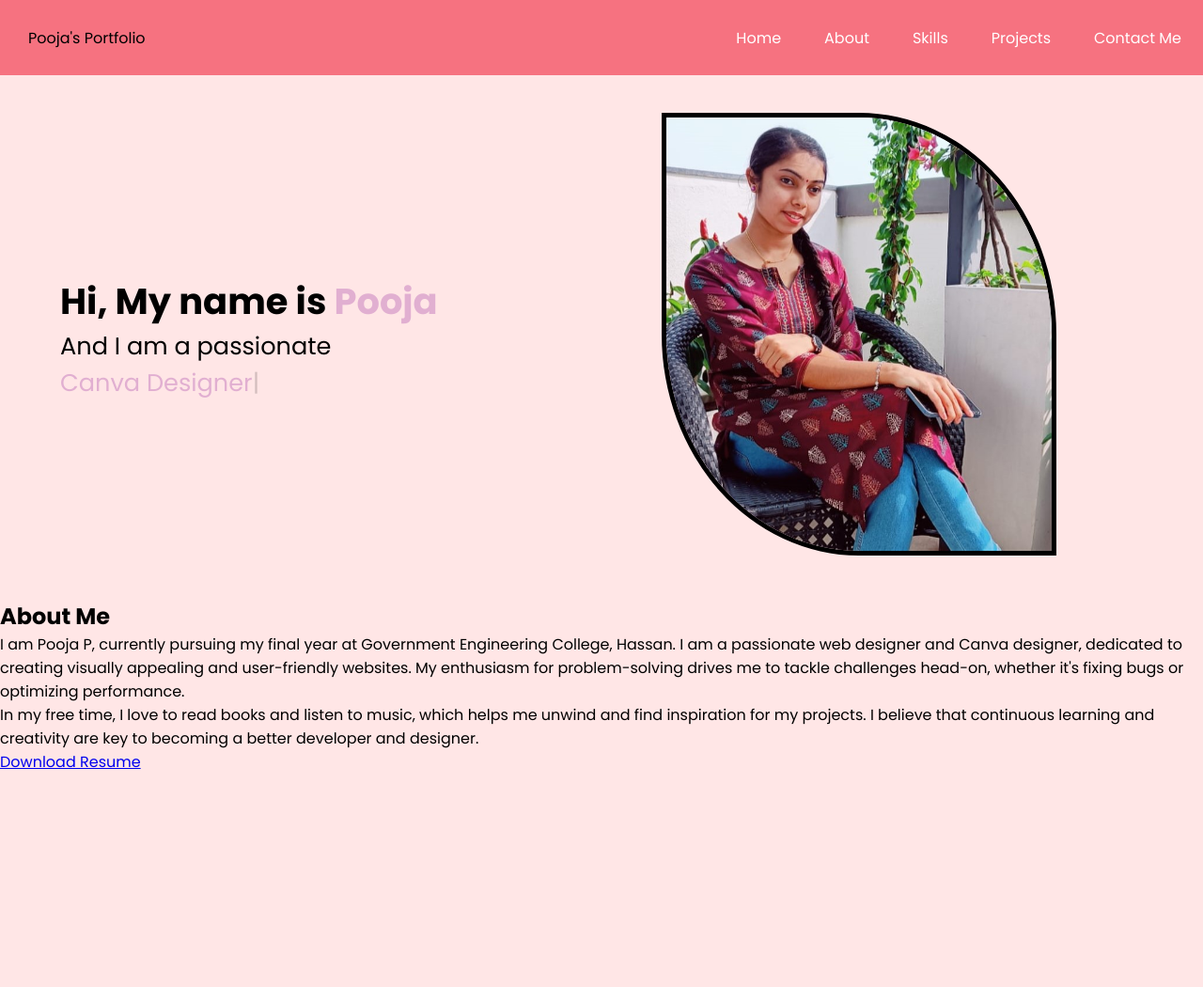
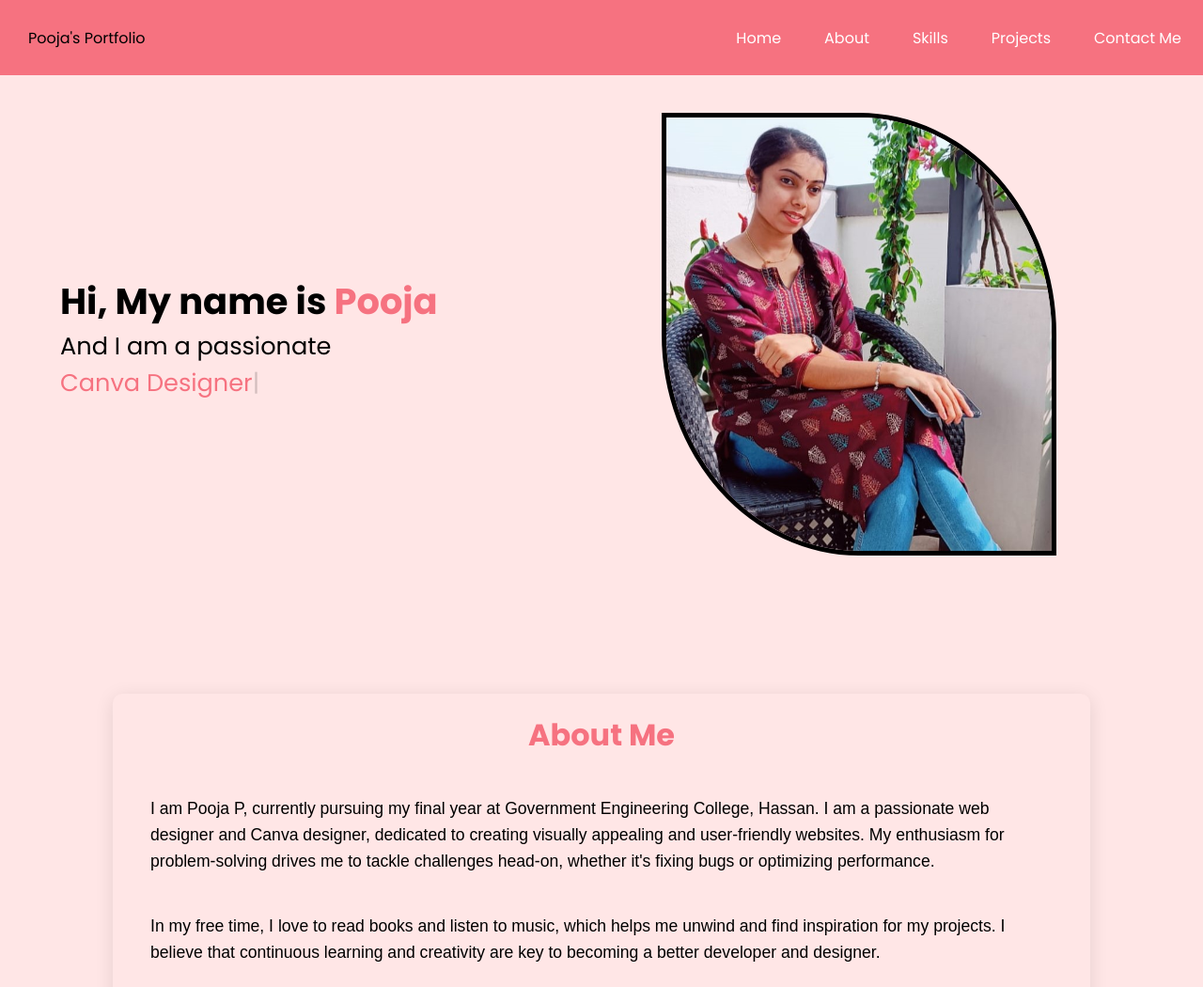
Before and after one commit to poojapgeek/portfolio, a plain HTML site: page index.html in a window 1280 px wide. Shown: the top 1050 px of the page at 94% size. Before the commit the page ends 823 px from the top, so only its background shows below. Drawn offline with nearby package versions, Linux system fonts and the light colour scheme.

Commit message:
styles added to about section

```diff
--- a/style.css
+++ b/style.css
@@ -32,7 +32,8 @@ nav ul li a {
   color: white;
 }
 nav ul li a:hover {
-  color: plum;
+  color: #c94b63;
+
   font-size: 1.05rem;
 }
 
@@ -53,7 +54,7 @@ nav ul li a:hover {
   font-size: 1.6rem;
 }
 #element {
-  color: #e1afd1;
+  color:  #f67280;
 }
 .rightSection {
   margin-right: 0;
@@ -64,8 +65,71 @@ nav ul li a:hover {
   border: 5px solid black;
 }
 .name {
-  color: #e1afd1;
-}
+  color:  #f67280;}
 #line {
   width: 300px;
 }
+.About {
+  margin: 120px;
+  padding: 20px;
+  background-color: #ffe6e6; /* Card background color */
+  border-radius: 10px; /* Rounded corners */
+  box-shadow: 0 4px 20px rgba(0, 0, 0, 0.1); /* Subtle shadow for depth */
+  transition: transform 0.5s ease, box-shadow 0.5s ease; /* Animation for hover effect */
+  display: flex;
+  flex-direction: column;
+  align-items: center;
+}
+
+.About h2 {
+  font-size: 2rem;
+  color: #f67280;
+   /* Header color */
+  margin-bottom: 20px;
+  text-align: center;
+}
+
+.About p {
+  font-size: 1.1rem;
+  line-height: 1.6;
+}
+
+/* Adding border and space between sections */
+.firstSection {
+  padding-bottom: 20px; /* Space below the first section */
+  margin-bottom: 20px; /* Space before the About section */
+}
+
+/* Animation effect on hover */
+.About:hover {
+  transform: scale(1.02); /* Slightly enlarge the card */
+  box-shadow: 0 8px 30px rgba(0, 0, 0, 0.2); /* Increase shadow depth */
+}
+.about1{
+  font-family: Arial, Helvetica, sans-serif;
+  padding:20px;
+  text-justify: distribute-all-lines;
+}
+.about2{
+  font-family: Arial, Helvetica, sans-serif;
+  padding:20px;
+  text-justify: distribute-all-lines;
+}
+.resume-btn {
+  display: inline-block;
+  padding: 10px 20px;
+  background-color: #f67280;
+  color: white;
+  text-decoration: none;
+  border-radius: 5px;
+  font-size: 1rem;
+  font-weight: 700;
+  transition: background-color 0.3s ease, transform 0.3s ease;
+  margin-top: 20px;
+  text-align: center;
+}
+
+.resume-btn:hover {
+  background-color: #c94b63;
+  transform: scale(1.05);
+}
```
